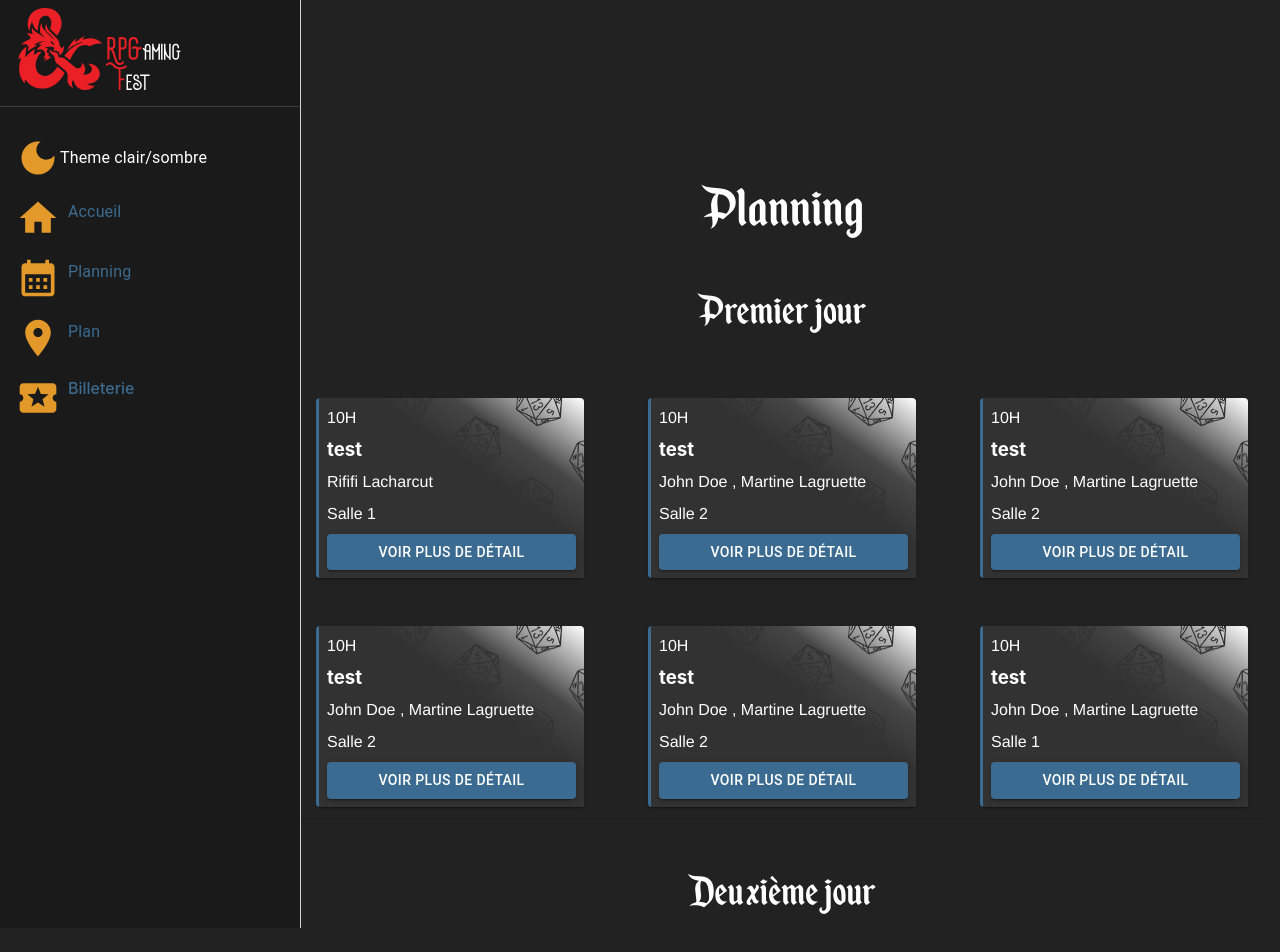
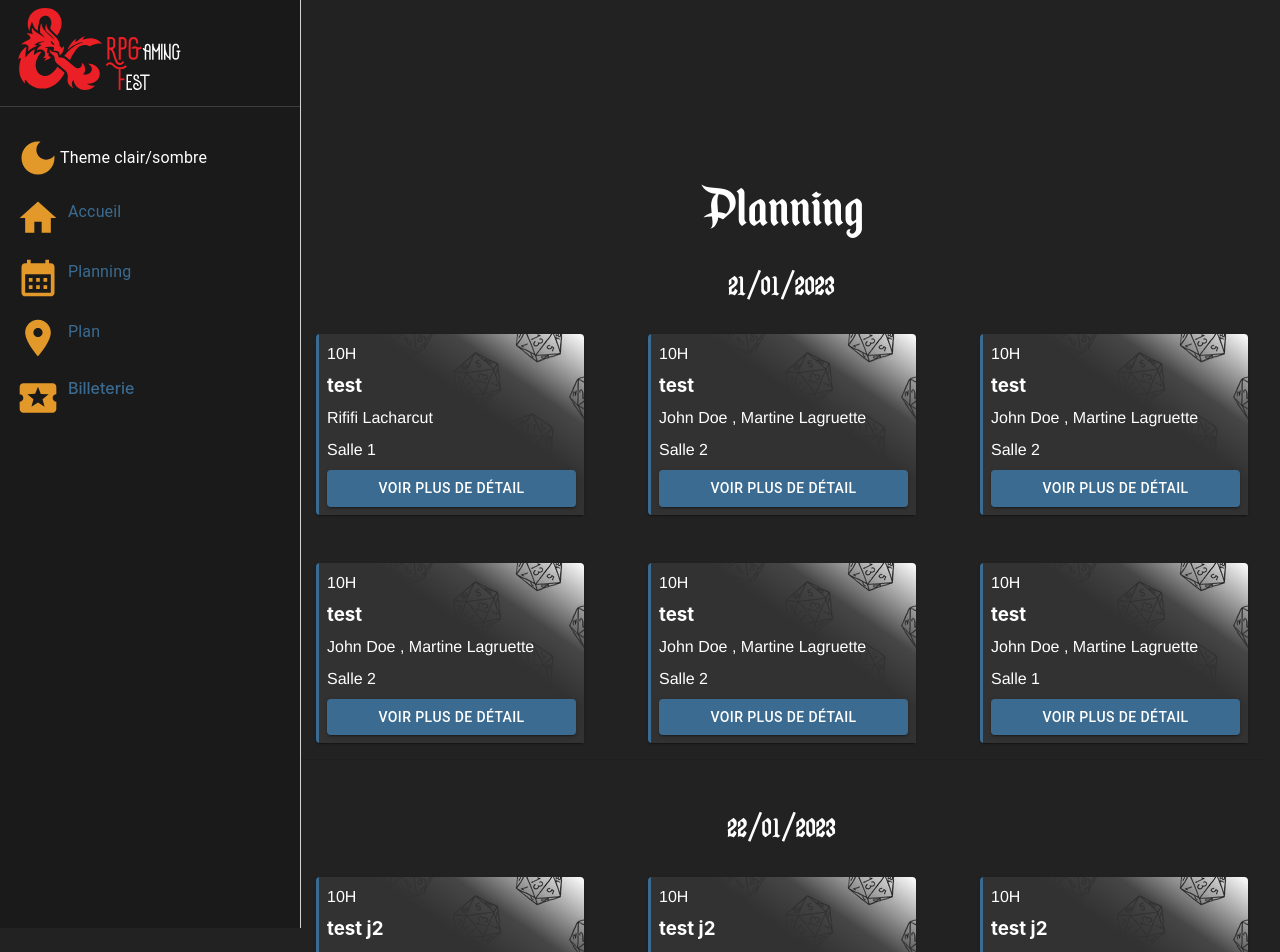
Before and after one commit to Eryans/rpgamefest, a React (Vite) app: page /planning in a window 1280 px wide. Shown: the top 952 px of the page. Built offline with nearby package versions, Linux system fonts and the light colour scheme.

Commit message:
Fix date on planning

```diff
--- a/src/routes/Planning.jsx
+++ b/src/routes/Planning.jsx
@@ -145,7 +145,7 @@ const Planning = () => {
     <>
       <DataDrawer open={open} data={data} setOpen={setOpen} />
       <h1 className="enchanted" style={{fontSize:"4em"}} >Planning</h1>
-      <h2 className="enchanted" style={{fontSize:"3em"}} >Premier jour</h2>
+      <h2 className="enchanted" style={{fontSize:"2em",lineHeight:"10px"}} >21/01/2023</h2>
       <List className="planning-card-container">
         {planningData.map((data, i) => {
           if (data.date.day === days[0])
@@ -167,7 +167,7 @@ const Planning = () => {
         })}
       </List>
       <Divider />
-      <h2 className="enchanted" style={{fontSize:"3em"}} >Deuxième jour</h2>
+      <h2 className="enchanted" style={{fontSize:"2em",lineHeight:"10px",marginTop:"2em"}} >22/01/2023</h2>
       <List className="planning-card-container">
         {planningData.map((data, i) => {
           if (data.date.day === days[1])
```
